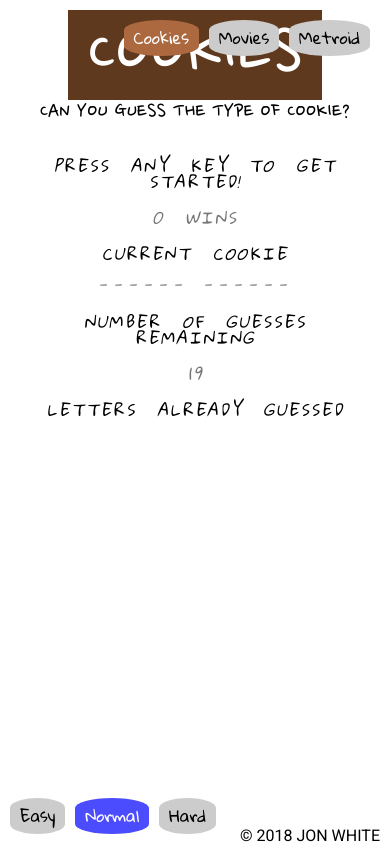
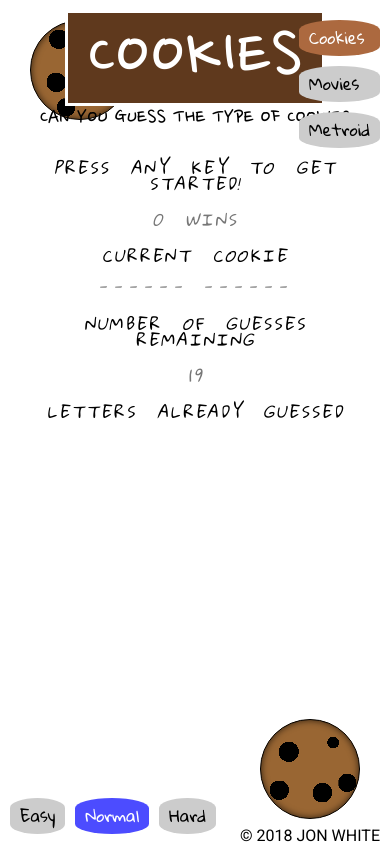
Before and after one commit to jonathan-white/Hangman-Game, a plain HTML site: page index.html in a window 390 px wide. Drawn offline with nearby package versions, Linux system fonts and the light colour scheme.

Commit message:
v1.1.1 commit

```diff
--- a/assets/css/cookies.css
+++ b/assets/css/cookies.css
@@ -1,5 +1,4 @@
-@import url('https://fonts.googleapis.com/css?family=Nanum+Pen+Script');
-@import url('https://fonts.googleapis.com/css?family=Gloria+Hallelujah');
+@import url('https://fonts.googleapis.com/css?family=Gloria+Hallelujah|Nanum+Pen+Script');
 
 body {
 	background-color: #fff;
@@ -14,6 +13,7 @@ h1 {
 	/*background-color: #442f26;*/
 	background-color: #5f391d;
 	color: #fff;
+	border: 3px solid #fff;
 }
 
 h1,
@@ -38,6 +38,7 @@ main {
 .img-holder ,
 .content-holder {
 	height: initial;
+	border: 0;
 }
 
 .img-holder img {
@@ -53,7 +54,50 @@ footer a {
 	color: #000;
 }
 
-@media screen and (max-width: 768px){
+.cookie {
+    position: absolute;
+    width: 100px;
+    height: 100px;
+    border-radius: 50%;
+    background-color: #963;
+    top: 50%;
+    left: 50%;
+    transform: translate(-50%, -50%);
+    border: 1px solid #000;
+    background-repeat: no-repeat;
+    background-image:
+     radial-gradient(circle, #000 50%, transparent 50%),
+	 radial-gradient(circle, #000 50%, transparent 50%),
+	 radial-gradient(circle, #000 50%, transparent 50%),
+	 radial-gradient(circle, #000 50%, transparent 50%),
+	 radial-gradient(circle, #000 50%, transparent 50%),
+	 linear-gradient(to right, #963, #963);
+    background-size: 18% 33%, 20% 13%, 34% 21%,30% 26%, 27% 31%, 100% 100%;
+    background-position: 4% 29%, 21% 81%, 31% 20%, 95% 20%, 80% 75%, 0 0;
+    box-shadow: inset 0 0 7px rgba(0,0,0,0.7);
+	z-index: -1;
+}
+
+.cookie-1 {
+	top: initial;
+	left: initial;
+	bottom: 25px;
+	right: 30px;
+	animation: spin 10s linear infinite;
+}
+
+.cookie-2 {
+	top: 20px;
+	left: 30px;
+	animation: spin 20s linear reverse infinite;
+}
+
+@keyframes spin {
+	0% { transform: rotate(-360deg); }
+	100% { transform: rotate(0deg); }
+}
+
+@media screen and (max-width: 767.98px){
 	.showcase {
 		height: 165px;
 	}
--- a/assets/css/main_style.css
+++ b/assets/css/main_style.css
@@ -1,6 +1,7 @@
 /*-----------------*/
 /*--Global Styles--*/
 /*-----------------*/
+@import url('https://fonts.googleapis.com/css?family=Passion+One|Roboto');
 
 * {	box-sizing: border-box;}
 
@@ -66,7 +67,6 @@ main {
 	flex: 0 1 auto;
 	position: relative;
 	width: 50%;
-/*	height: 70vh;*/
 	border: 4px dotted #fff;
 }
 
@@ -159,13 +159,16 @@ footer a {
 
 .theme-options {
 	position: fixed;
+	display: flex;
+	flex-flow: row nowrap;
+	justify-content: flex-end;
 	top: 20px;
 	right: 10px;
 	animation: flyto_left 1s reverse;
 }
 
 .theme-options li {
-	float: left;
+	/*float: left;*/
 	padding: 10px;
 	background-color: #ccc;
 	word-spacing: initial;
@@ -295,6 +298,9 @@ footer a {
 
 .difficulty-options {
 	position: fixed;
+	display: flex;
+	flex-flow: row nowrap;
+	justify-content: flex-start;
 	bottom: 10px;
 	left: 10px;
 	animation: flyto_right 2s forwards;
@@ -320,7 +326,6 @@ footer a {
 }
 
 .difficulty-options li {
-	float: left;
 	padding: 10px;
 	background-color: #ccc;
 	word-spacing: initial;
@@ -360,7 +365,7 @@ footer a {
 
 #preview {display: none;}
 
-@media screen and (max-width: 768px){
+@media screen and (max-width: 767.98px){
 	main {
 		flex-flow: column nowrap;
 	}
@@ -369,15 +374,27 @@ footer a {
 		order: -1;
 	}
 
-	.img-holder, .content-holder {
+	.img-holder,
+	.content-holder {
 		width: 100%;
 		/*height: 50vh;*/
 	}
-}
 
-@media screen and (max-width: 768px){
+	#status {
+		font-size: 1.25rem;
+	}
+
 	.showcase {
 		height: 165px;
+	}
+
+	.theme-options {
+		flex-flow: column nowrap;
+	}
+
+	.theme-options li {
+		margin-bottom: 10px;
+		margin-right: 0;
 	}
 }
 
--- a/assets/css/movies.css
+++ b/assets/css/movies.css
@@ -158,12 +158,17 @@ h2,
 	margin-top: 50px;
 }
 
-
-@media screen and (max-width: 768px){
-	body {
+@media screen and (max-width: 767.98px){
+	.content-holder {
 		font-size: .625rem;
 	}
 	#preview {
 		margin: 0;
 	}
 }
+
+@media screen and (max-width: 1199.98px){
+	#status {
+		font-size: 1.25rem;
+	}
+}
--- a/index.html
+++ b/index.html
@@ -5,11 +5,6 @@
 
 	<!-- Reset -->
 	<link rel="stylesheet" href="assets/css/reset.css">
-
-	<!-- Fonts -->
-	<link href="https://fonts.googleapis.com/css?family=Passion+One" rel="stylesheet">
-	<link href="https://fonts.googleapis.com/css?family=Roboto" rel="stylesheet">
-	<link href="https://fonts.googleapis.com/css?family=Work+Sans" rel="stylesheet">
 
 	<!-- Custom Styles -->
 	<link rel="stylesheet" href="assets/css/main_style.css">
@@ -68,7 +63,12 @@
 		</video>
 	</div>
 	<div class="scoreholder">Score:</div>
-	<footer><a href="https://motionswing.github.io/">&copy; 2018 Jon White</a></footer>
+	<div class="cookie cookie-1"></div>
+	<div class="cookie cookie-2"></div>
+	<footer>
+		<a href="https://motionswing.github.io/">&copy; 2018 Jon White</a>
+	</footer>
+
 	<script src="https://ajax.googleapis.com/ajax/libs/jquery/3.3.1/jquery.min.js"></script>
 	<script src="assets/javascript/game.js"></script>
 	<script>
```
